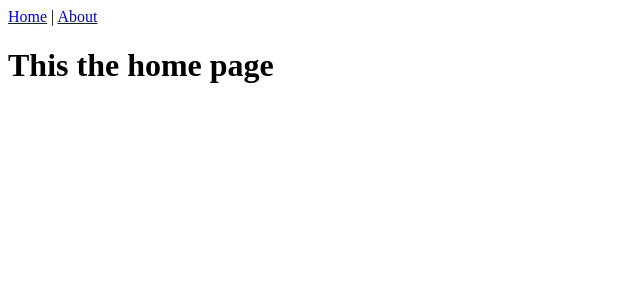
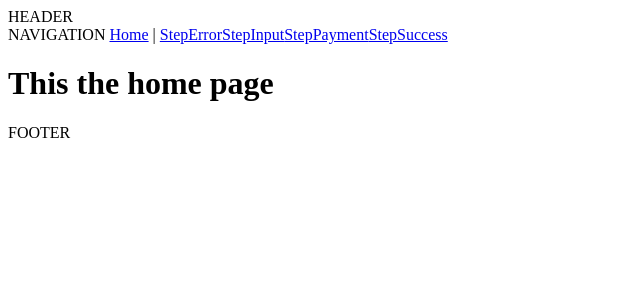
Before and after one commit to ElDav1d/checkout-wizard, a Vue app: page / in a window 1280 px wide. Shown: the top 300 px of the page, without its empty margins (0-640 px from the left). Built offline with nearby package versions, Linux system fonts and the light colour scheme.

Commit message:
Set routes and views

```diff
--- a/src/App.vue
+++ b/src/App.vue
@@ -1,9 +1,20 @@
 <template>
   <div id="app">
-    <div id="nav">
-      <router-link to="/">Home</router-link> |
-      <router-link to="/about">About</router-link>
-    </div>
+    <layout-header />
     <router-view />
+    <layout-footer />
   </div>
 </template>
+
+<script>
+import LayoutHeader from "./components/LayoutHeader/LayoutHeader.vue";
+import LayoutFooter from "./components/LayoutFooter/LayoutFooter.vue";
+
+export default {
+  name: "app",
+  components: {
+    LayoutHeader,
+    LayoutFooter,
+  },
+};
+</script>
--- /dev/null
+++ b/src/components/LayoutFooter/LayoutFooter.vue
@@ -0,0 +1,11 @@
+<template>
+  <footer>
+    FOOTER
+  </footer>
+</template>
+
+<script>
+export default {
+  name: "layout-footer",
+};
+</script>
--- /dev/null
+++ b/src/components/LayoutHeader/LayoutHeader.vue
@@ -0,0 +1,17 @@
+<template>
+  <header>
+    HEADER
+    <main-navigation />
+  </header>
+</template>
+
+<script>
+import MainNavigation from "../MainNavigation/MainNavigation";
+
+export default {
+  name: "layout-header",
+  components: {
+    MainNavigation,
+  },
+};
+</script>
--- /dev/null
+++ b/src/components/MainNavigation/MainNavigation.vue
@@ -0,0 +1,10 @@
+<template>
+  <nav>
+    NAVIGATION
+    <router-link to="/">Home</router-link> |
+    <router-link to="/error">StepError</router-link>
+    <router-link to="/mis-datos">StepInput</router-link>
+    <router-link to="/pago-del-producto">StepPayment</router-link>
+    <router-link to="/enhorabuena">StepSuccess</router-link>
+  </nav>
+</template>
--- a/src/router/index.js
+++ b/src/router/index.js
@@ -11,14 +11,25 @@ const routes = [
     component: Home
   },
   {
-    path: "/about",
-    name: "About",
-    // route level code-splitting
-    // this generates a separate chunk (about.[hash].js) for this route
-    // which is lazy-loaded when the route is visited.
-    component: () =>
-      import(/* webpackChunkName: "about" */ "../views/About.vue")
-  }
+    path: "/error",
+    name: "StepError",
+    component: () => import("../views/StepError.vue")
+  },
+  {
+    path: "/mis-datos",
+    name: "StepInput",
+    component: () => import("../views/StepInput.vue")
+  },
+  {
+    path: "/pago-del-producto",
+    name: "StepPayment",
+    component: () => import("../views/StepPayment.vue")
+  },
+  {
+    path: "/enhorabuena",
+    name: "StepSucess",
+    component: () => import("../views/StepSuccess.vue")
+  },
 ];
 
 const router = new VueRouter({
--- a/src/views/About.vue
+++ /dev/null
@@ -1,5 +0,0 @@
-<template>
-  <div>
-    <h1>This is an about page</h1>
-  </div>
-</template>
--- a/src/views/Home.vue
+++ b/src/views/Home.vue
@@ -1,7 +1,7 @@
 <template>
-  <div>
+  <main>
     <h1>This the home page</h1>
-  </div>
+  </main>
 </template>
 
 <script></script>
--- /dev/null
+++ b/src/views/StepError.vue
@@ -0,0 +1,5 @@
+<template>
+  <main>
+    <h1>StepError</h1>
+  </main>
+</template>
--- /dev/null
+++ b/src/views/StepInput.vue
@@ -0,0 +1,5 @@
+<template>
+  <main>
+    <h1>StepInput</h1>
+  </main>
+</template>
--- /dev/null
+++ b/src/views/StepPayment.vue
@@ -0,0 +1,5 @@
+<template>
+  <main>
+    <h1>StepPayment</h1>
+  </main>
+</template>
```
Also changed, not shown: src/views/StepSuccess.vue (added).
